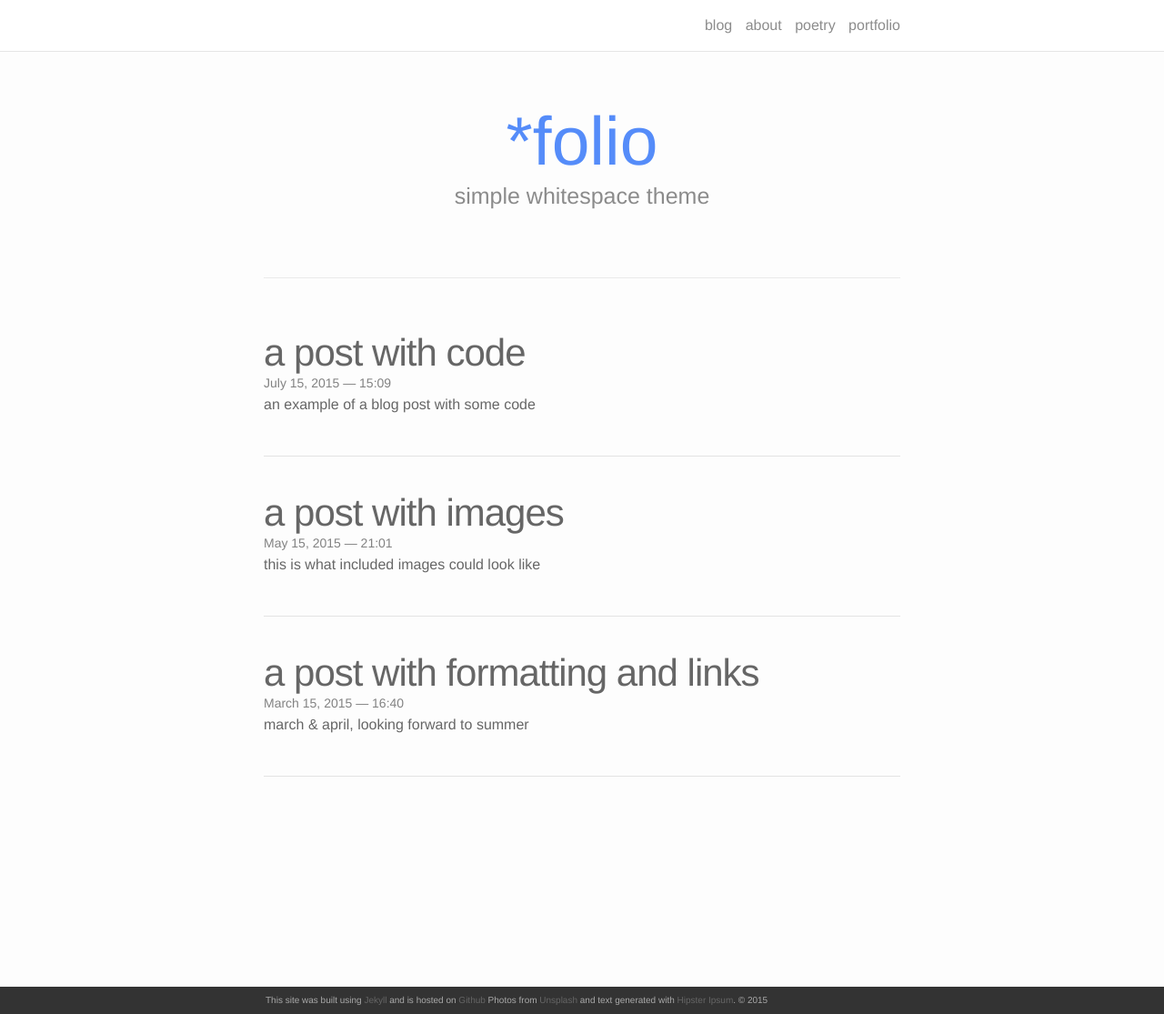
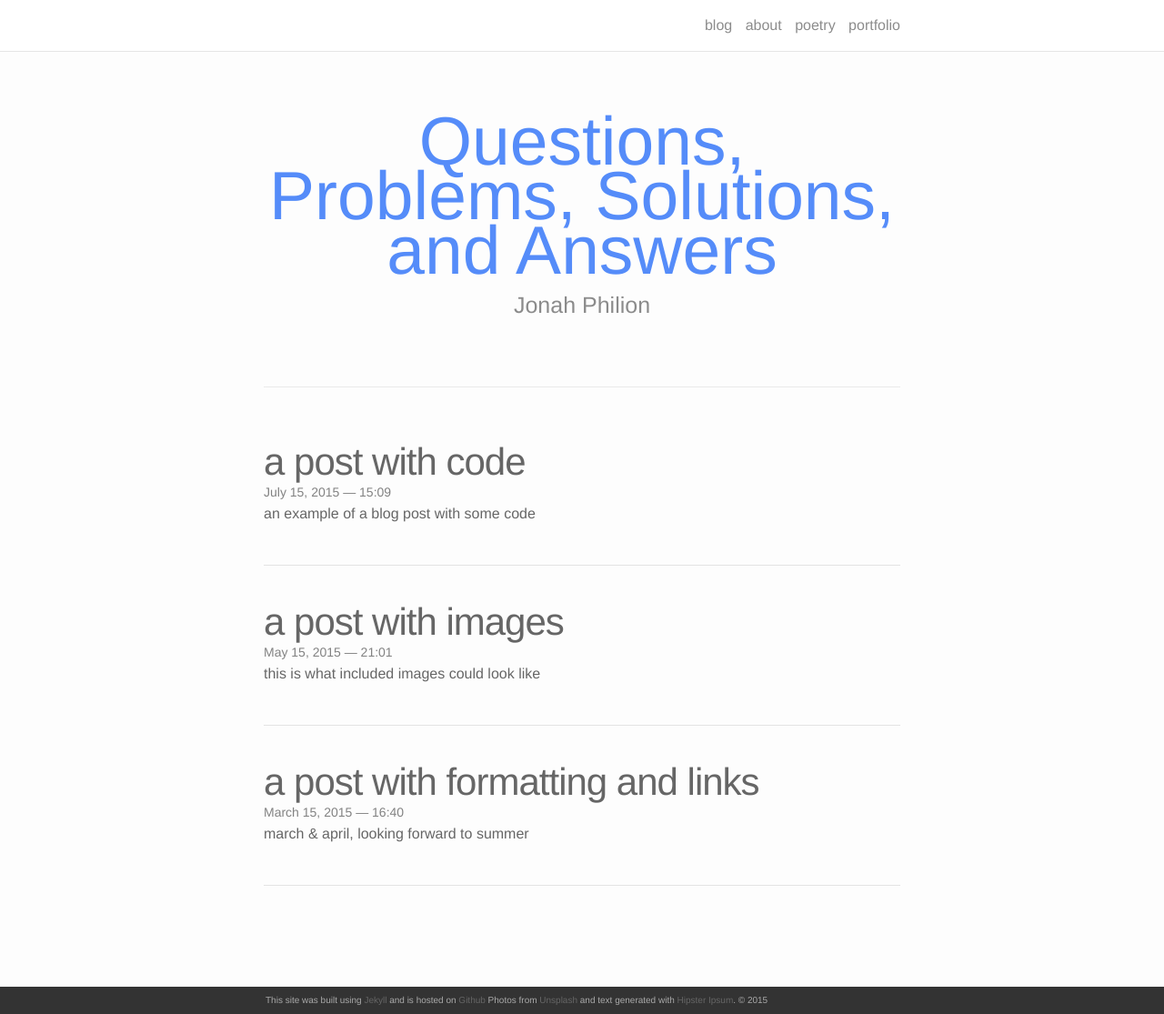
Before and after one commit to jonahthelion/jonahthelion.github.io, a Jekyll site: the page built from index.html, in a window 1280 px wide and 1115 px high. Shown: the whole window at 91% size. Built offline with Jekyll 4.4.1, drawn with Linux system fonts in a browser that asks for light colours; nearby versions of some CDN libraries; the list of posts is cut into pages by our own code.

```diff
--- a/index.html
+++ b/index.html
@@ -3,8 +3,8 @@
 ---
 
 <div class="header-bar">
-  <h1>*folio</h1>
-  <h2>simple whitespace theme</h2>
+  <h1>Questions, Problems, Solutions, and Answers</h1>
+  <h2>Jonah Philion</h2>
   <br/>
   <hr>
   <br/>
```
